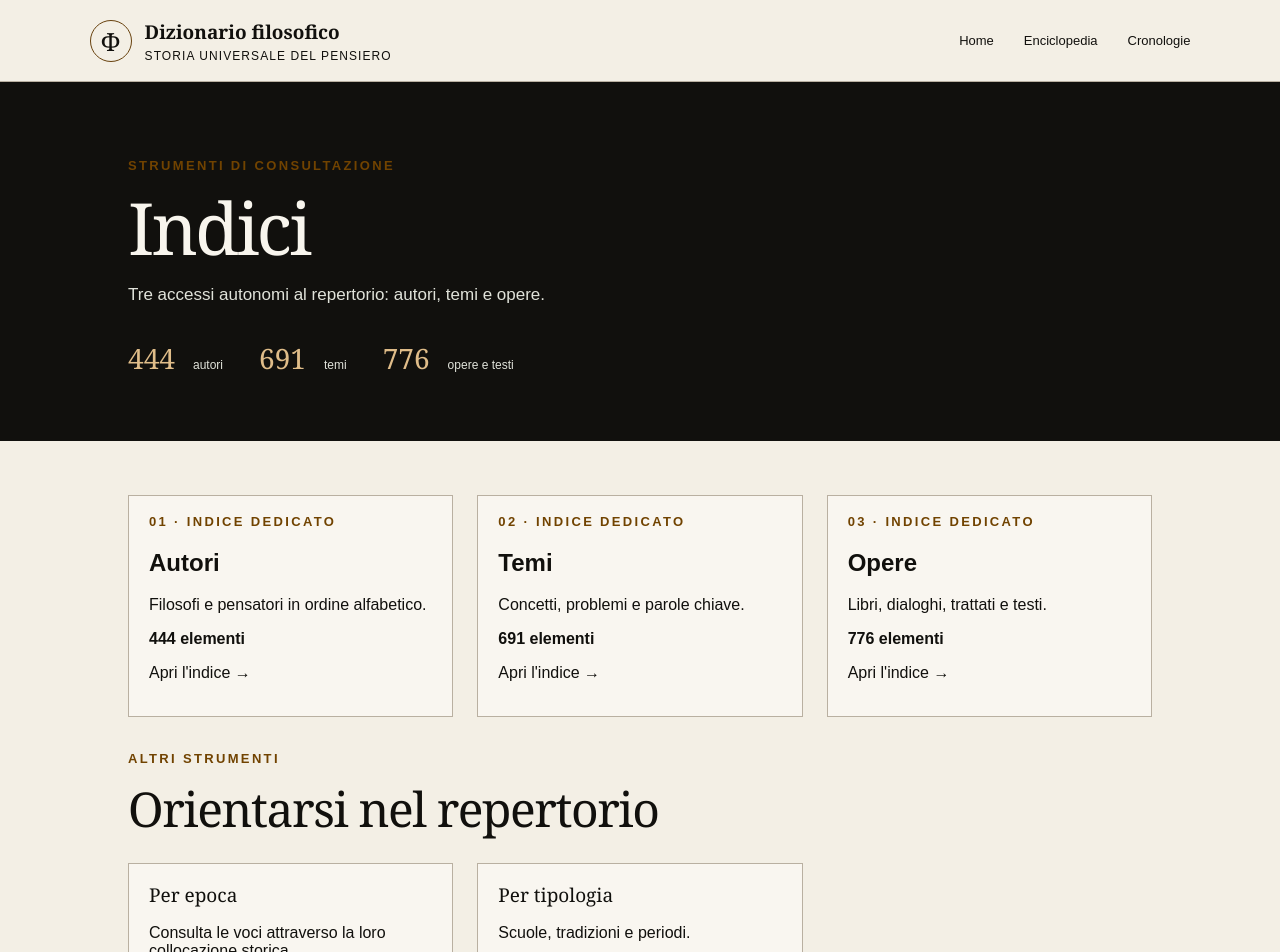
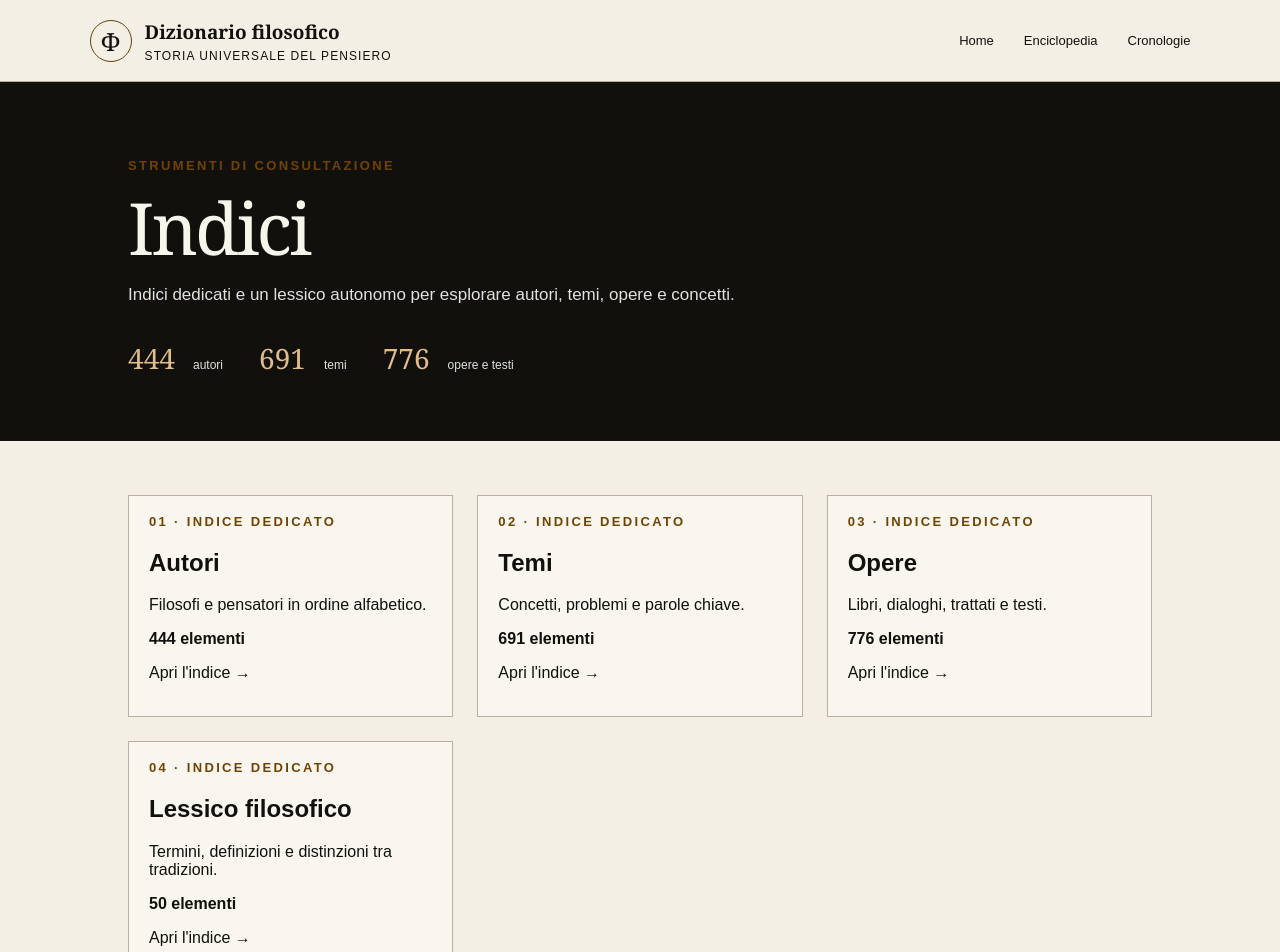
Before and after one commit to Marco19666/dizionariofilosofico, a Next.js app: page /indici in a window 1280 px wide. Shown: the top 952 px of the page. Built offline with nearby package versions, Linux system fonts and the light colour scheme.

Commit message:
Aggiungi il lessico filosofico agli strumenti di consultazione

```diff
--- a/app/indici/page.tsx
+++ b/app/indici/page.tsx
@@ -7,11 +7,12 @@ const sections = [
   { href: "/indici/autori", title: "Autori", description: "Filosofi e pensatori in ordine alfabetico.", count: authors.length },
   { href: "/indici/temi", title: "Temi", description: "Concetti, problemi e parole chiave.", count: themes.length },
   { href: "/indici/opere", title: "Opere", description: "Libri, dialoghi, trattati e testi.", count: works.length },
+  { href: "/lessico", title: "Lessico filosofico", description: "Termini, definizioni e distinzioni tra tradizioni.", count: 50 },
 ];
 export default function IndexesPage() {
   return <main className="indexes-page">
     <header className="site-header"><Link className="brand" href="/"><span className="brand-mark">Φ</span><span><strong>Dizionario filosofico</strong><small>Storia universale del pensiero</small></span></Link><nav><Link href="/">Home</Link><Link href="/enciclopedia">Enciclopedia</Link><Link href="/cronologie">Cronologie</Link></nav></header>
-    <section className="indexes-hero"><p className="eyebrow">Strumenti di consultazione</p><h1>Indici</h1><p>Tre accessi autonomi al repertorio: autori, temi e opere.</p><div className="indexes-stat"><strong>{authors.length}</strong><span>autori</span><strong>{themes.length}</strong><span>temi</span><strong>{works.length}</strong><span>opere e testi</span></div></section>
+    <section className="indexes-hero"><p className="eyebrow">Strumenti di consultazione</p><h1>Indici</h1><p>Indici dedicati e un lessico autonomo per esplorare autori, temi, opere e concetti.</p><div className="indexes-stat"><strong>{authors.length}</strong><span>autori</span><strong>{themes.length}</strong><span>temi</span><strong>{works.length}</strong><span>opere e testi</span></div></section>
     <div className="section-wrap indexes-content"><div className="index-columns">{sections.map((section, i) => <Link className="index-group" href={section.href} key={section.href}><p className="eyebrow">0{i + 1} · Indice dedicato</p><h2>{section.title}</h2><p>{section.description}</p><strong>{section.count} elementi</strong><p>Apri l'indice →</p></Link>)}</div>
       <section className="index-section"><div className="section-heading"><div><p className="eyebrow">Altri strumenti</p><h2>Orientarsi nel repertorio</h2></div></div><div className="index-columns"><div className="index-group"><h3>Per epoca</h3><p>Consulta le voci attraverso la loro collocazione storica.</p><Link href="/cronologie">Cronologie parallele →</Link></div><div className="index-group"><h3>Per tipologia</h3><p>Scuole, tradizioni e periodi.</p><Link href="/enciclopedia">Esplora l'enciclopedia →</Link></div></div></section>
       <p className="editorial-note">Gli indici sono generati direttamente dai dati delle schede e si aggiornano insieme al repertorio.</p></div>
```
